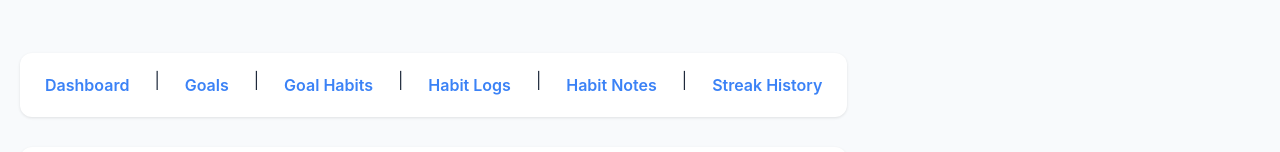
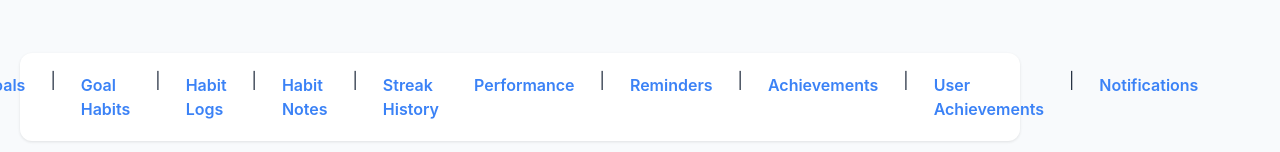
Before and after one commit to RafiaMohsin/ProdigyFlow-Habit-Goal-Management-System, a React app in the folder Frontend/: page /logs in a window 1280 px wide. Shown: the part 122-274 px from the top of the page. Built offline with nearby package versions, Linux system fonts and the light colour scheme; no server answers; the HTML template or start-up script is replaced by a standard one.

Commit message:
Add new components and routes for Performance, Reminders, Achievements, User Achievements, and Notifications

```diff
--- a/Frontend/src/App.jsx
+++ b/Frontend/src/App.jsx
@@ -10,6 +10,11 @@ import GoalHabits from './components/GoalHabits';
 import HabitLogs from './components/HabitLogs';
 import HabitNotes from './components/HabitNotes';
 import StreakHistory from './components/StreakHistory';
+import Performance from './components/Performance';
+import Reminders from './components/Reminders';
+import Achievements from './components/Achievements';
+import UserAchievements from './components/UserAchievements';
+import Notifications from './components/Notifications';
 import './App.css';
 
 function Home() {
@@ -57,6 +62,11 @@ function App() {
         <Link to="/logs">Habit Logs</Link> |{' '}
         <Link to="/notes">Habit Notes</Link> |{' '}
         <Link to="/streaks">Streak History</Link>
+        <Link to="/performance">Performance</Link> |{' '}
+        <Link to="/reminders">Reminders</Link> |{' '}
+        <Link to="/achievements">Achievements</Link> |{' '}
+        <Link to="/user-achievements">User Achievements</Link> |{' '}
+        <Link to="/notifications">Notifications</Link>
       </nav>
 
       <div className="content">
@@ -67,6 +77,11 @@ function App() {
           <Route path="/logs" element={<HabitLogs />} />
           <Route path="/notes" element={<HabitNotes />} />
           <Route path="/streaks" element={<StreakHistory />} />
+          <Route path="/performance" element={<Performance />} />
+          <Route path="/reminders" element={<Reminders />} />
+          <Route path="/achievements" element={<Achievements />} />
+          <Route path="/user-achievements" element={<UserAchievements />} />
+          <Route path="/notifications" element={<Notifications />} />
         </Routes>
       </div>
     </div>
```
